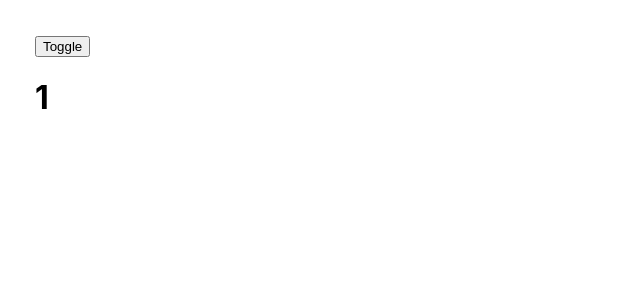
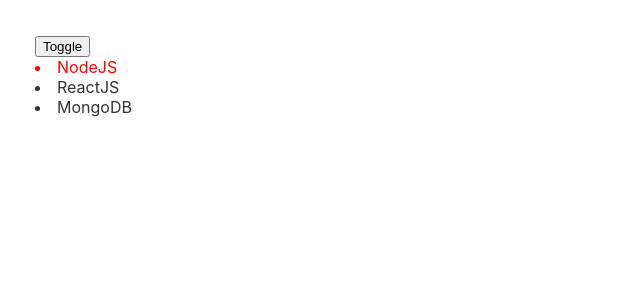
Before and after one commit to Kakakick/tiktok_F8, a React (Create React App) app: page / in a window 1280 px wide. Both pictures are taken after a click on the button "Toggle". Shown: the top 300 px of the page, without its empty margins (0-640 px from the left). Built offline with nearby package versions, Linux system fonts and the light colour scheme.

Commit message:
fake chat app

```diff
--- a/src/Content.js
+++ b/src/Content.js
@@ -1,8 +1,6 @@
-import { logDOM } from "@testing-library/react";
-import { type } from "@testing-library/user-event/dist/type";
+
 import { useEffect, useState } from "react"
 
-const tabs = ['posts', 'comments', 'albums'];
 
 // 1. useEffect(callback)
 // - Gọi callback mỗi lần khi component re-render
@@ -19,38 +17,56 @@
 // => Cleanup function luôn đc gọi trước khi component unmouted
 // => Cleanup function luôn đc gọi trước khi callback được gọi (trừ lần mounted)
 
+const lessons = [
+    {
+        id: 1,
+        name: 'NodeJS'
+    },
+    {
+        id: 2,
+        name: 'ReactJS'
+    },
+    {
+        id: 3,
+        name: 'MongoDB'
+    }
+]
 
 function Content() {
-    const [time, setTime] = useState(3);
-
-    console.log('re-render');
+    const [lessonId, setLessonId] = useState(1);
 
     useEffect(() => {
 
-        const handleTimer = () => {
-            setTime(pretime => {
-                if (pretime === 0) {
-                    clearInterval(interval);
-                    alert('Het gio');
-                    return pretime;
-                }
-                else {
-                    return pretime - 1;
-                }
-            })}
-
-
-        const interval = setInterval(handleTimer, 1000);
-
-        return () => {
-            clearInterval(interval);
+        const handleComment = ({ detail }) => {
+            console.log(detail);
         }
 
-    }, [])
+        window.addEventListener(`lesson-${lessonId}`, handleComment);
+
+        return () => (
+            window.removeEventListener(`lesson-${lessonId}`, handleComment)
+        )
+    }, [lessonId])
 
     return (
         <div>
-            <h1>{time}</h1>
+            {
+                lessons.map(lesson => (
+                    <li
+                        key={lesson.id}
+                        style={
+                            {
+                                color: lessonId === lesson.id ?
+                                    'red' :
+                                    '#333'
+                            }
+                        }
+                        onClick={() => setLessonId(lesson.id)}
+                    >
+                        {lesson.name}
+                    </li>
+                ))
+            }
         </div>
     )
 }
--- a/src/index.js
+++ b/src/index.js
@@ -4,11 +4,27 @@
 import App from './App';
 import reportWebVitals from './reportWebVitals';
 
+function emitComment(id) {
+
+  setInterval(() => {
+    window.dispatchEvent(
+      new CustomEvent(`lesson-${id}`, {
+        detail: `Nội dung comment của lesson ${id}`
+      })
+    )
+  }, 2000);
+
+}
+
+emitComment(1);
+emitComment(2);
+emitComment(3);
+
 const root = ReactDOM.createRoot(document.getElementById('root'));
 root.render(
-  <div>
+  <React.StrictMode>
     <App />
-  </div>
+  </React.StrictMode>
 );
 
 // If you want to start measuring performance in your app, pass a function
```
